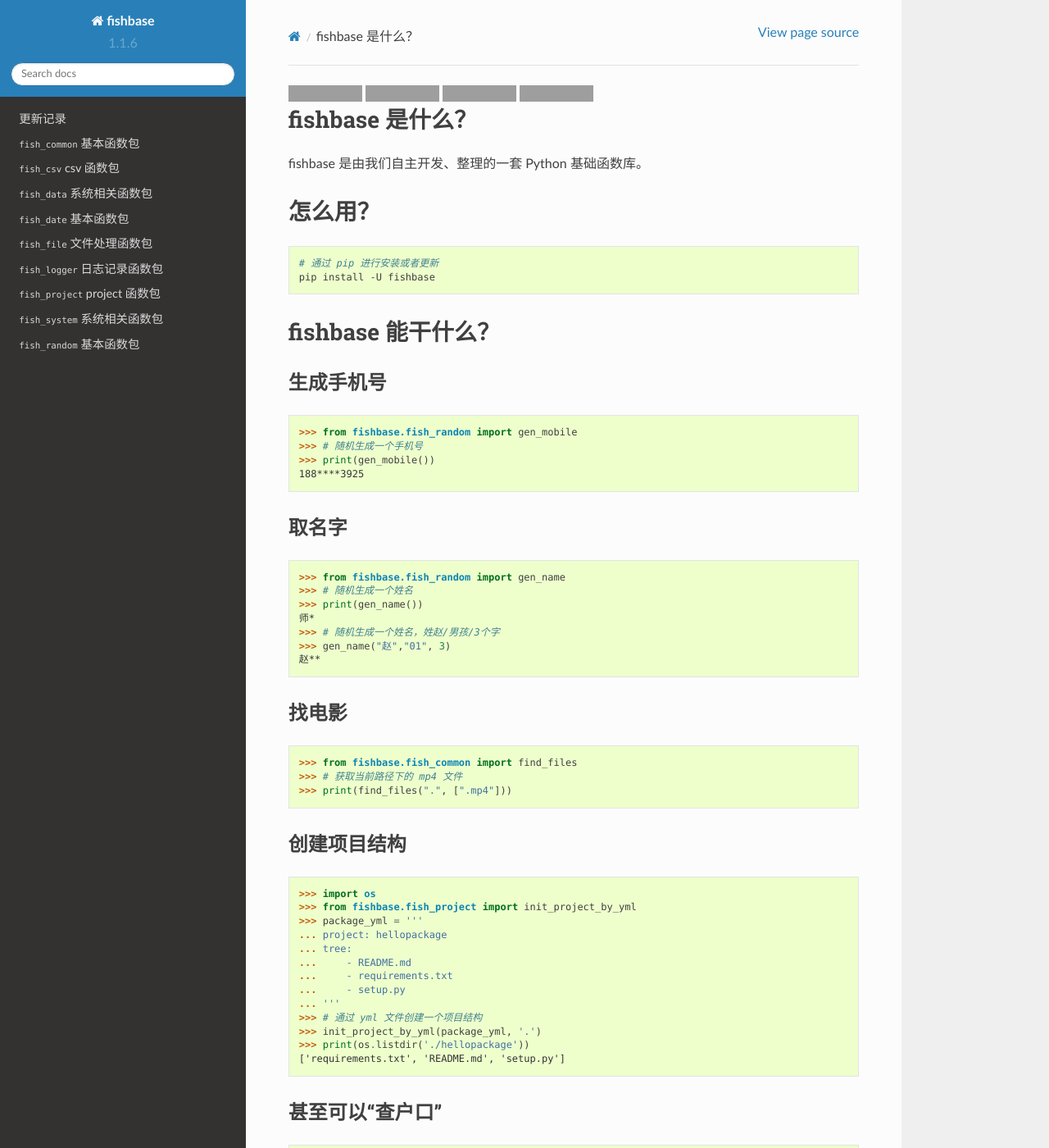
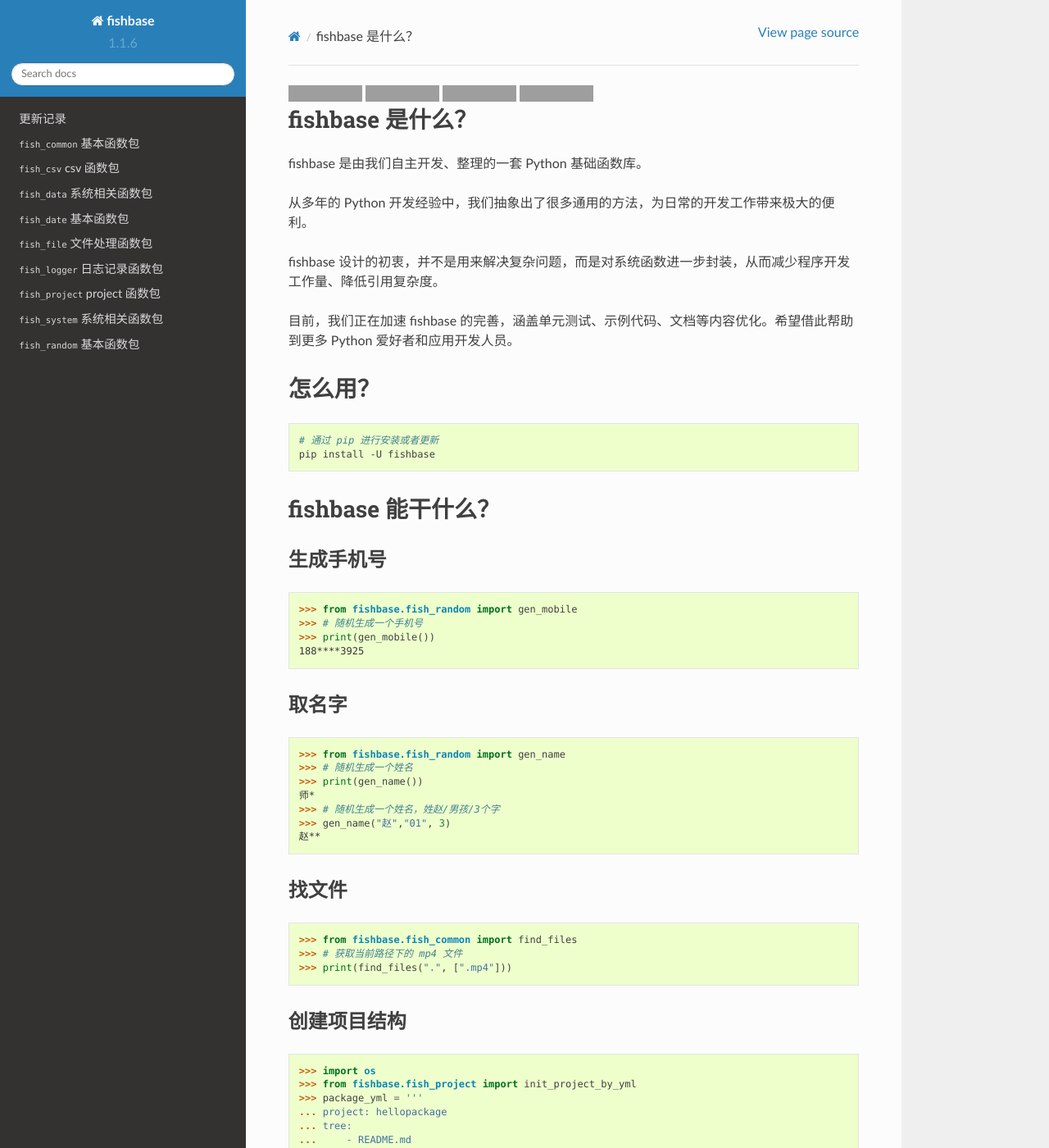
Before and after one commit to chinapnr/fishbase, a Sphinx documentation site: the page built from docs/index.rst, in a window 1280 px wide and 1400 px high. Shown: the whole window at 82% size. Built offline with Sphinx 7.4.7 and the Read the Docs theme 2.0.0, drawn with Linux system fonts in a browser that asks for light colours; grey boxes are pictures that could not be loaded.

Commit message:
2019.01.11 v1.1.6, #194 modify readme and doc index

```diff
--- a/docs/index.rst
+++ b/docs/index.rst
@@ -19,6 +19,12 @@ fishbase 是什么？
 =================
 
 fishbase 是由我们自主开发、整理的一套 Python 基础函数库。
+
+从多年的 Python 开发经验中，我们抽象出了很多通用的方法，为日常的开发工作带来极大的便利。
+
+fishbase 设计的初衷，并不是用来解决复杂问题，而是对系统函数进一步封装，从而减少程序开发工作量、降低引用复杂度。
+
+目前，我们正在加速 fishbase 的完善，涵盖单元测试、示例代码、文档等内容优化。希望借此帮助到更多 Python 爱好者和应用开发人员。
 
 
 怎么用？
@@ -59,7 +65,7 @@ fishbase 能干什么？
    赵**
 
 
-找电影
+找文件
 ------
 
 .. code:: python
@@ -89,7 +95,7 @@ fishbase 能干什么？
    ['requirements.txt', 'README.md', 'setup.py']
 
 
-甚至可以“查户口”
+校验身份证号
 ----------------
 
 .. code:: python
```
Also changed, not shown: README.rst (+8 -2 lines).
